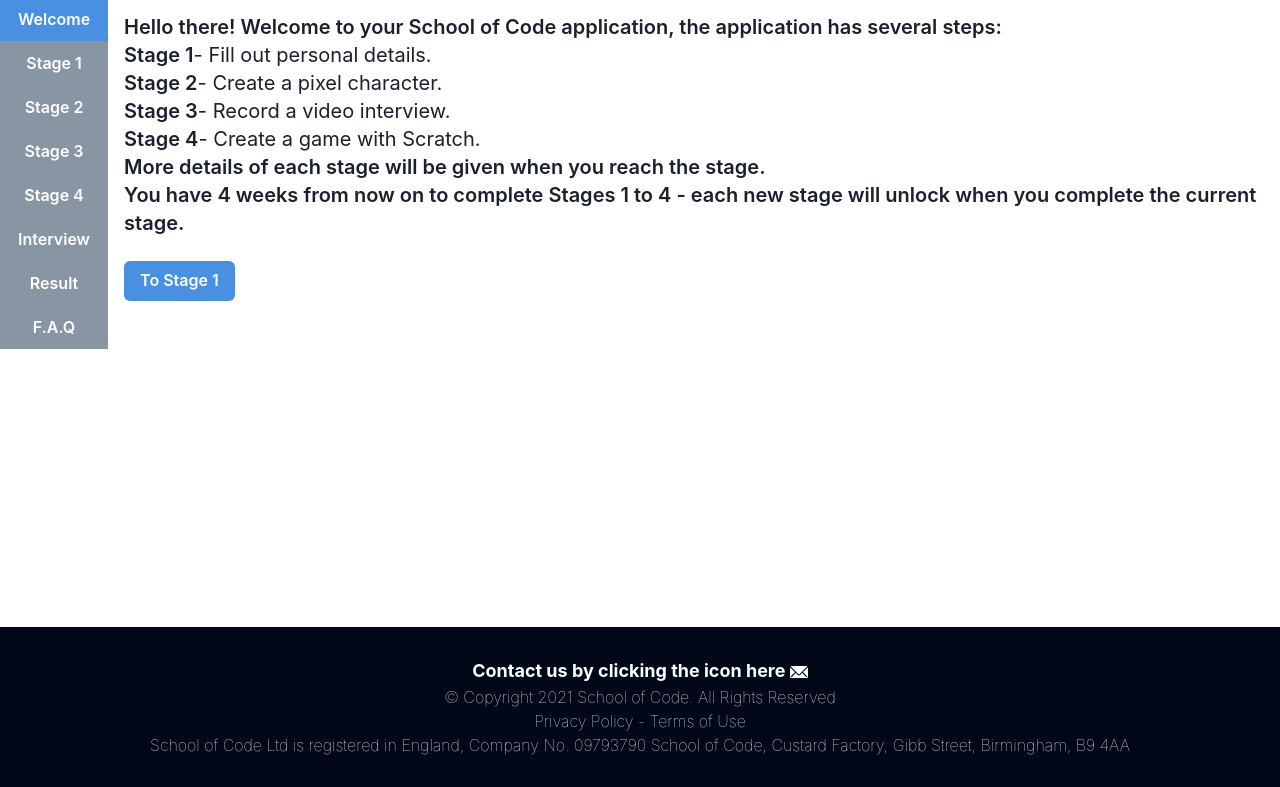
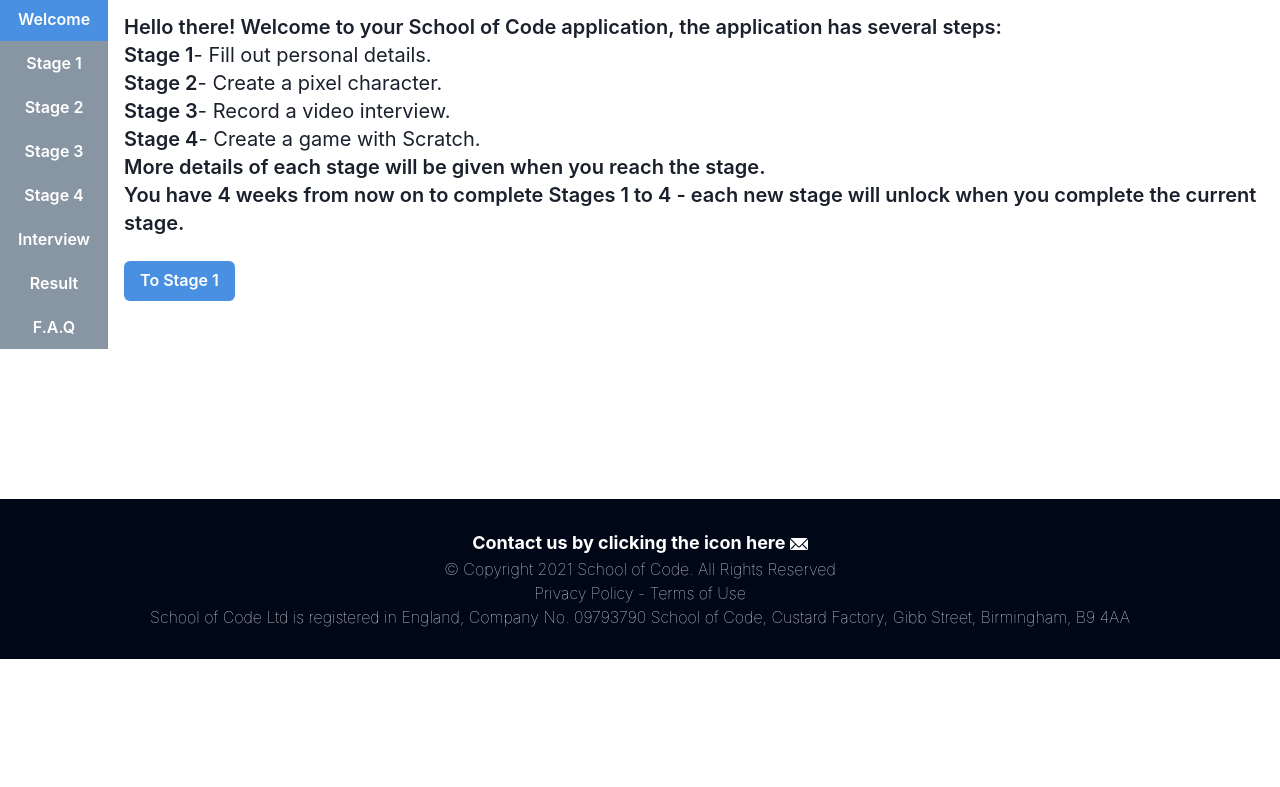
Before and after one commit to SchoolOfCode/GCI-ClientFrontend, a Gatsby site: page / in a window 1280 px wide. Shown: the part 153-940 px from the top of the page. After the commit the page ends 812 px from the top, so only its background shows below. Built offline with nearby package versions, Linux system fonts and the light colour scheme; Gatsby itself is replaced by a stand-in of ours.

Commit message:
Corrected view size for footer, co-author @Colsxn

```diff
--- a/src/pages/index.css
+++ b/src/pages/index.css
@@ -7,7 +7,7 @@
   height: 100%;
 }
 .wrapper {
-  min-height: 55rem;
+  min-height: 94vh;
   margin-bottom: -100px;
   padding-bottom: 100px;
 }
```
